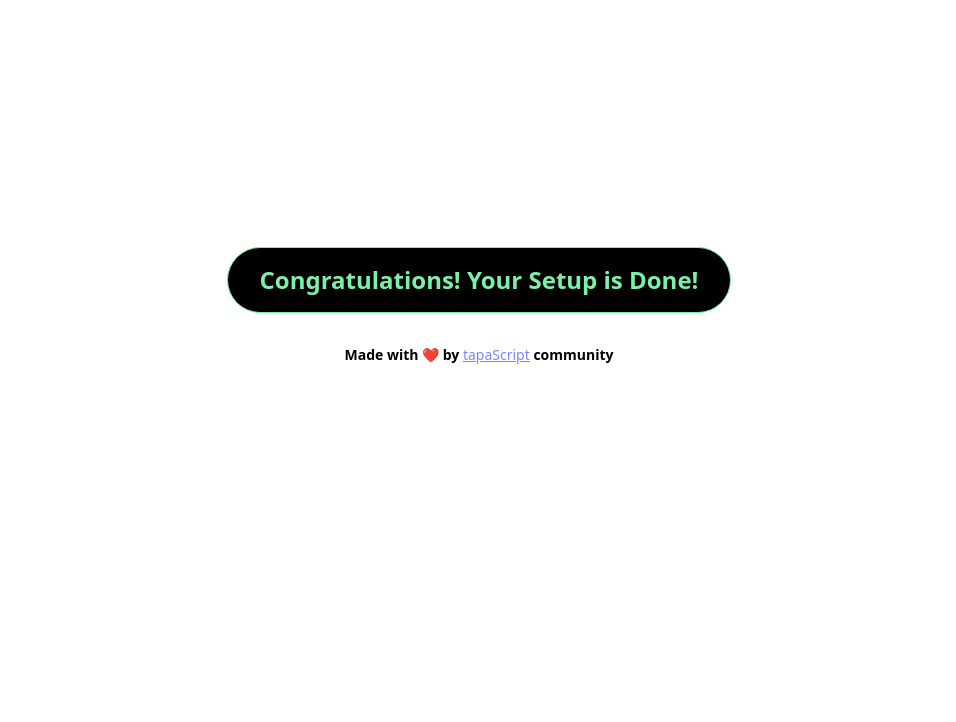
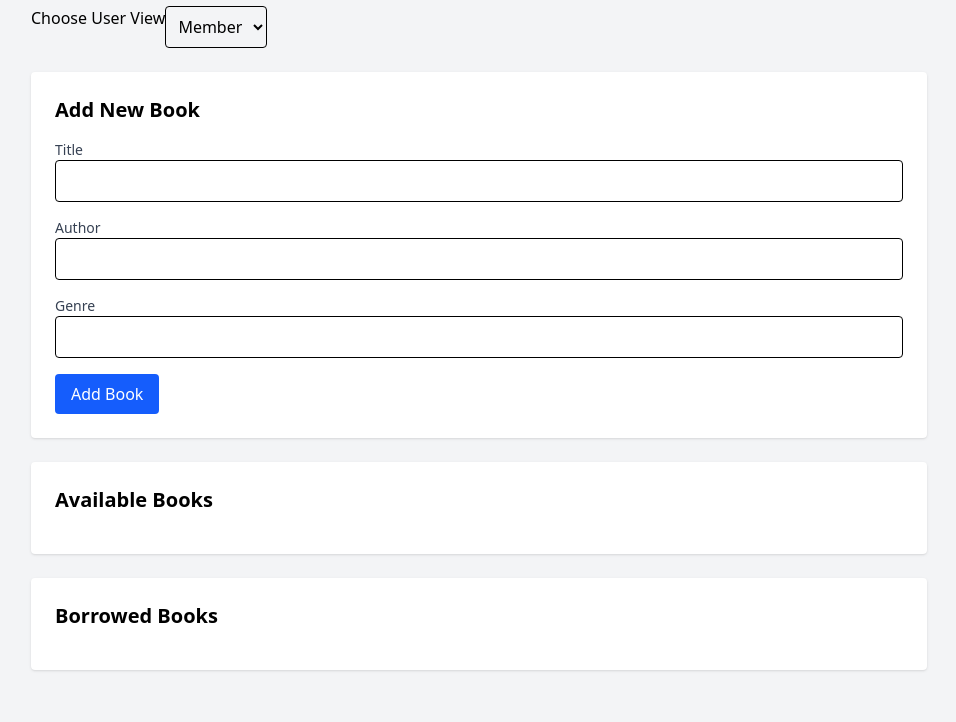
Before and after one commit to Sayak-Mallick/tapascript-library, a website built with Vite: page index.html in a window 1280 px wide. Shown: the part 78-800 px from the top of the page, without its empty margins (161-1117 px from the left). Built offline with nearby package versions, Linux system fonts and the light colour scheme.

Commit message:
[TASK] : initialised main screen

```diff
--- a/index.html
+++ b/index.html
@@ -7,16 +7,50 @@
     <link href="/src/index.css" rel="stylesheet" />
     <script defer type="module" src="/src/main.js"></script>
   </head>
-  <body>
-    <div class="text-2xl font-bold min-h-screen flex flex-col items-center justify-center">
-      <p class="border p-4 px-8 rounded-full bg-black text-green-300">
-        Congratulations! Your Setup is Done!
-      </p>
-      <p class="text-sm my-8">
-        Made with ❤️ by
-        <a href="https://tapascript.io" class="underline text-indigo-400 font-normal">tapaScript</a>
-        community
-      </p>
+  <body class="bg-gray-100 p-6">
+    <div class="max-w-4xl mx-auto space-x-0 space-y-6">
+      <h1 class="text-3xl font-bold text-center">📚 Library Management System</h1>
+      <!--User Switcher-->
+      <div class="flex flex-col xl:flex-row">
+        <label for="userSwitcher">Choose User View</label>
+        <select id="userSwitcher" class="border p-2 rounded">
+          <option value="member">Member</option>
+          <option value="admin">Admin</option>
+        </select>
+      </div>
+      <!--Book Entry Form-->
+      <section id="bookSection" class="bg-white p-6 rounded shadow">
+        <h2 class="text-xl font-semibold mb-4">Add New Book</h2>
+        <form id="bookForm" class="space-y-4">
+          <div>
+            <label class="block text-sm font-medium text-gray-700" for="title">Title</label>
+            <input type="text" id="title" class="w-full border p-2 rounded" required />
+          </div>
+          <div>
+            <label class="block text-sm font-medium text-gray-700" for="author">Author</label>
+            <input type="text" id="author" class="w-full border p-2 rounded" required />
+          </div>
+          <div>
+            <label class="block text-sm font-medium text-gray-700" for="genre">Genre</label>
+            <input type="text" id="genre" class="w-full border p-2 rounded" required />
+          </div>
+          <button type="submit" class="bg-blue-600 text-white px-4 py-2 rounded cursor-pointer">Add Book</button>
+        </form>
+      </section>
+      <!--Available Book-->
+      <section id="availableSection" class="bg-white p-6 rounded shadow">
+        <h2 class="text-xl font-semibold mb-4">Available Books</h2>
+        <ul id="bookList" class="space-y-4">
+
+        </ul>
+      </section>
+      <!--Borrowed Books-->
+      <section id="borrowedSection" class="bg-white p-6 rounded shadow">
+        <h2 class="text-xl font-semibold mb-4">Borrowed Books</h2>
+        <ul id="borrowedList" class="space-y-4">
+
+        </ul>
+      </section>
     </div>
   </body>
 </html>
```
